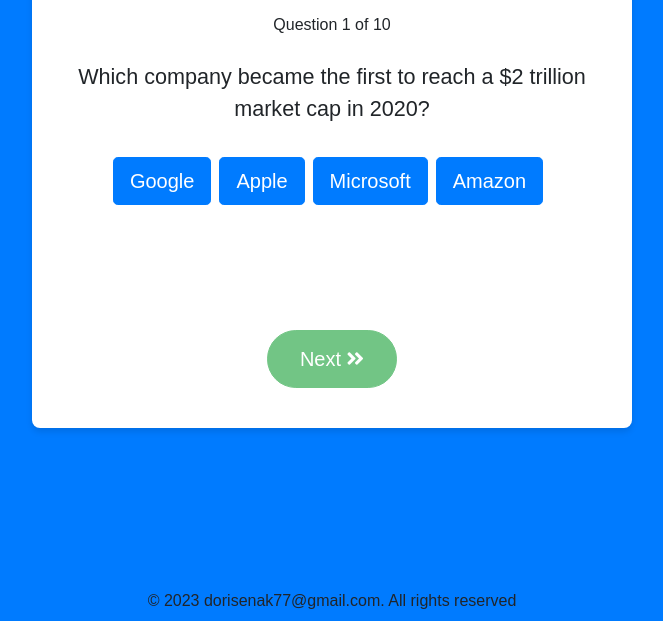
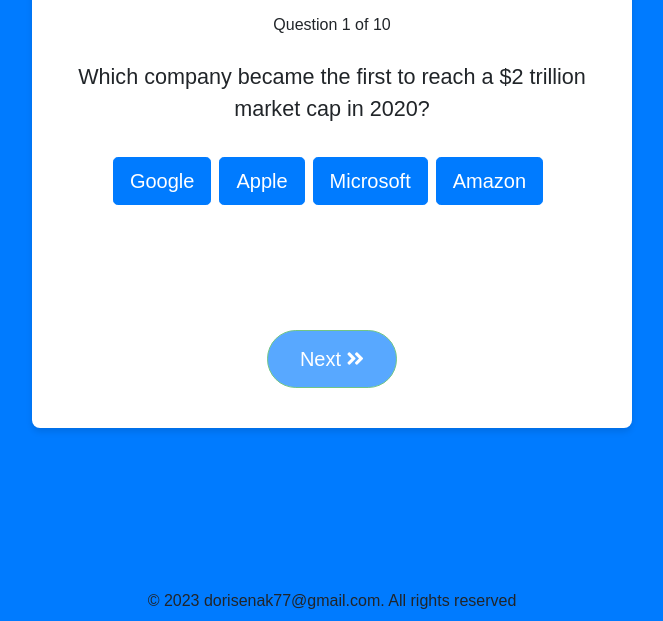
Before and after one commit to the-pad-forum/activity7-Doris-Ena-07, a plain HTML site: page index.html in a window 1280 px wide. Both pictures are taken after a click on the button "Start Quiz". Shown: the part 179-800 px from the top of the page, without its empty margins (308-971 px from the left). Drawn offline with nearby package versions, Linux system fonts and the light colour scheme.

Commit message:
Update: Change #next-question background color

```diff
--- a/css/style.css
+++ b/css/style.css
@@ -69,6 +69,7 @@ div {
   border-radius: 1.8rem;
   padding: .8rem 2rem;
   margin-top: 3rem;
+  background-color: #007bff;
 }
 
 #question {
--- a/js/script.js
+++ b/js/script.js
@@ -26,7 +26,7 @@ function startQuizTimer() {
 }
 
 /**
- ----------------------------------------------------------------------------
+ * -----------------------------------------------------------------------------
  * Add a function to update the timer display
  * -----------------------------------------------------------------------------
  */
```
